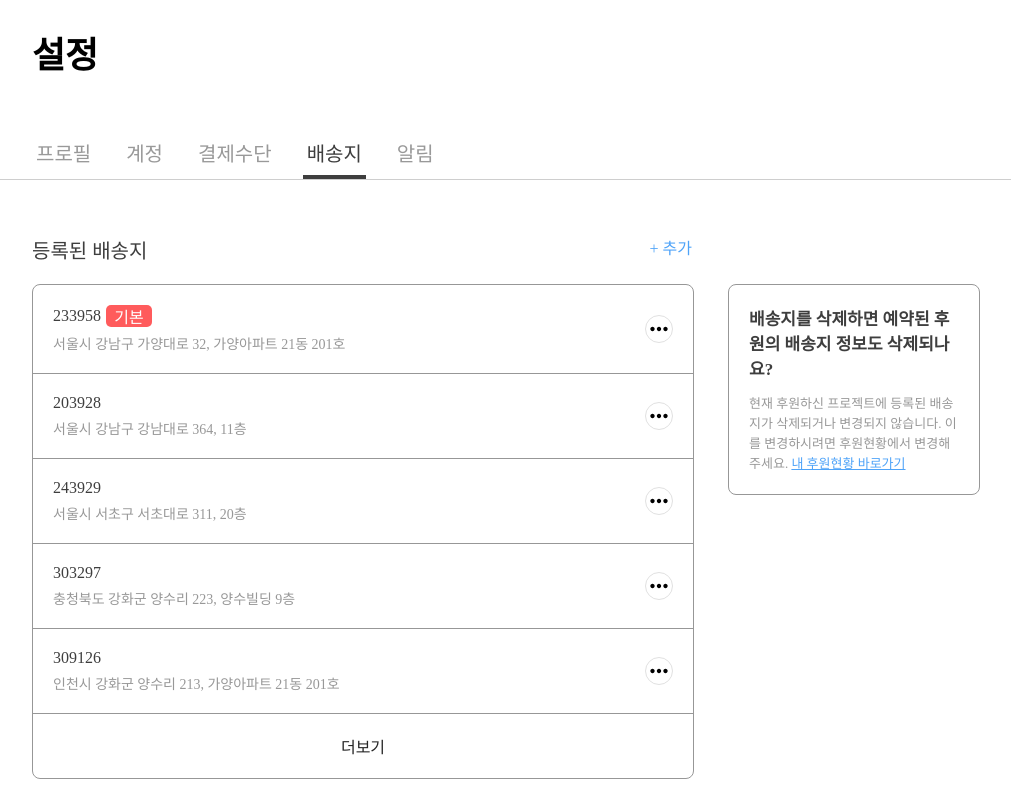
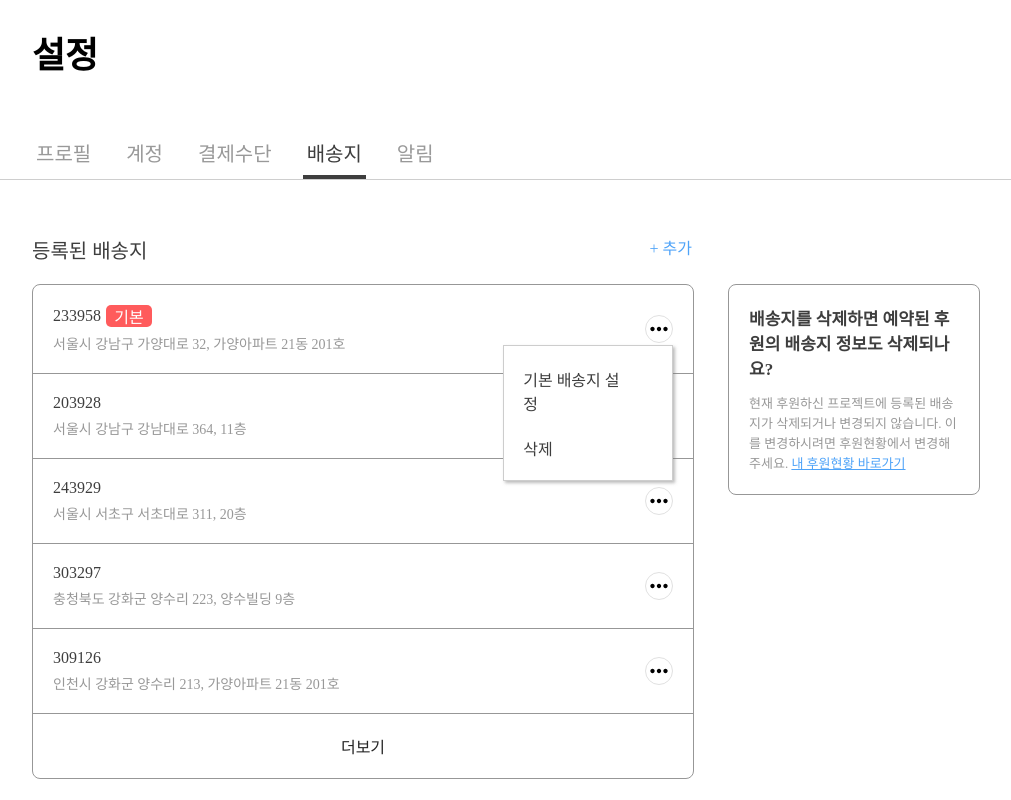
Before and after one commit to minemanemo/delivery-ui, a React (Create React App) app: page /address in a window 1280 px wide. Both pictures are taken after a click on the icon 797 px from the left and 329 px from the top of the page. Shown: the whole page, without its empty margins (138-1149 px from the left). Built offline with nearby package versions, Linux system fonts and the light colour scheme; a web font is replaced by a local one.

Commit message:
메뉴 구현

```diff
--- a/package.json
+++ b/package.json
@@ -11,6 +11,7 @@
     "react": "^16.13.1",
     "react-dom": "^16.13.1",
     "react-icons": "^3.10.0",
+    "react-onclickoutside": "^6.9.0",
     "react-router-dom": "^5.2.0",
     "react-scripts": "3.4.1",
     "styled-components": "^5.1.1"
--- a/src/App.js
+++ b/src/App.js
@@ -38,14 +38,12 @@ class App extends Component {
   render() {
     const { createTabItem, createRoute } = this;
     return (
-      <div>
       <BrowserRouter>
         <Header title="설정" />
         <TabNavigator>{createTabItem()}</TabNavigator>
         <DivisionLine />
         {createRoute()}
       </BrowserRouter>
-      </div>
     );
   }
 }
--- a/src/components/AddressItem.js
+++ b/src/components/AddressItem.js
@@ -1,9 +1,11 @@
-import React from 'react';
+import React, { useState } from 'react';
 import styled from 'styled-components';
 import PropTypes from 'prop-types';
 
 import media from 'util/media';
 import { MdMoreHoriz } from 'react-icons/md';
+
+import AddressItemMenu from 'components/AddressItemMenu';
 
 const Wrapper = styled.div`
   display: flex;
@@ -60,7 +62,8 @@ const Address = styled.div`
   color: #989898;
 `;
 
-const Menu = styled.div`
+const MenuBtn = styled.div`
+  position: relative;
   display: flex;
   justify-content: center;
   align-items: center;
@@ -85,19 +88,24 @@ MoreItem.propTypes = {
   onCLickMoreBtn: PropTypes.func,
 };
 MoreItem.defaultProps = {
-  onCLickMoreBtn: () => console.warn('more button click is not develop'),
+  onCLickMoreBtn: () => console.warn('[x] more button click'),
 };
 
 const AddressItem = ({ postnumber, address, isbase }) => {
+  const [menuVisible, setMenuVisible] = useState(false);
   return (
     <Wrapper>
       <Information>
         <PostNumber isbase={isbase}>{postnumber}</PostNumber>
         <Address>{address}</Address>
       </Information>
-      <Menu>
-        <MdMoreHoriz />
-      </Menu>
+      <MenuBtn>
+        <MdMoreHoriz onClick={() => setMenuVisible(true)} />
+        <AddressItemMenu
+          visible={menuVisible}
+          hideMenu={() => setMenuVisible(false)}
+        />
+      </MenuBtn>
     </Wrapper>
   );
 };
--- /dev/null
+++ b/src/components/AddressItemMenu.js
@@ -0,0 +1,58 @@
+import React, { Component } from 'react';
+import styled from 'styled-components';
+import PropTypes from 'prop-types';
+import onClickOutside from 'react-onclickoutside';
+
+const Menu = styled.div`
+  position: absolute;
+  background-color: white;
+  border: 1px solid #cdcdcd;
+  padding: 10px 0;
+  box-shadow: 2px 2px 3px rgba(122, 122, 122, 0.5);
+  top: 40px;
+  right: 0;
+  width: 168px;
+  z-index: 5;
+`;
+
+const MenuItem = styled.div`
+  font-size: 16px;
+  color: #3e3e3e;
+  padding: 11px 39.5px 10px 19.2px;
+  cursor: pointer;
+`;
+
+class AddressItemMenu extends Component {
+  handleClickOutside = (e) => {
+    const { hideMenu } = this.props;
+    hideMenu();
+  };
+
+  render() {
+    const { visible, updateAddress, deleteAddress } = this.props;
+    return (
+      <>
+        {visible && (
+          <Menu>
+            <MenuItem onClick={() => updateAddress()}>
+              기본 배송지 설정
+            </MenuItem>
+            <MenuItem onClick={() => deleteAddress()}>삭제</MenuItem>
+          </Menu>
+        )}
+      </>
+    );
+  }
+}
+AddressItemMenu.propTypes = {
+  hideMenu: PropTypes.func,
+  updateAddress: PropTypes.func,
+  deleteAddress: PropTypes.func,
+};
+AddressItemMenu.defaultProps = {
+  hideMenu: () => console.warn('[x] hide menu function'),
+  updateAddress: () => console.warn('[x] change default address function'),
+  deleteAddress: () => console.warn('[x] delete address'),
+};
+
+export default onClickOutside(AddressItemMenu);
```
Lines whose indentation alone changed are shown as unchanged.
